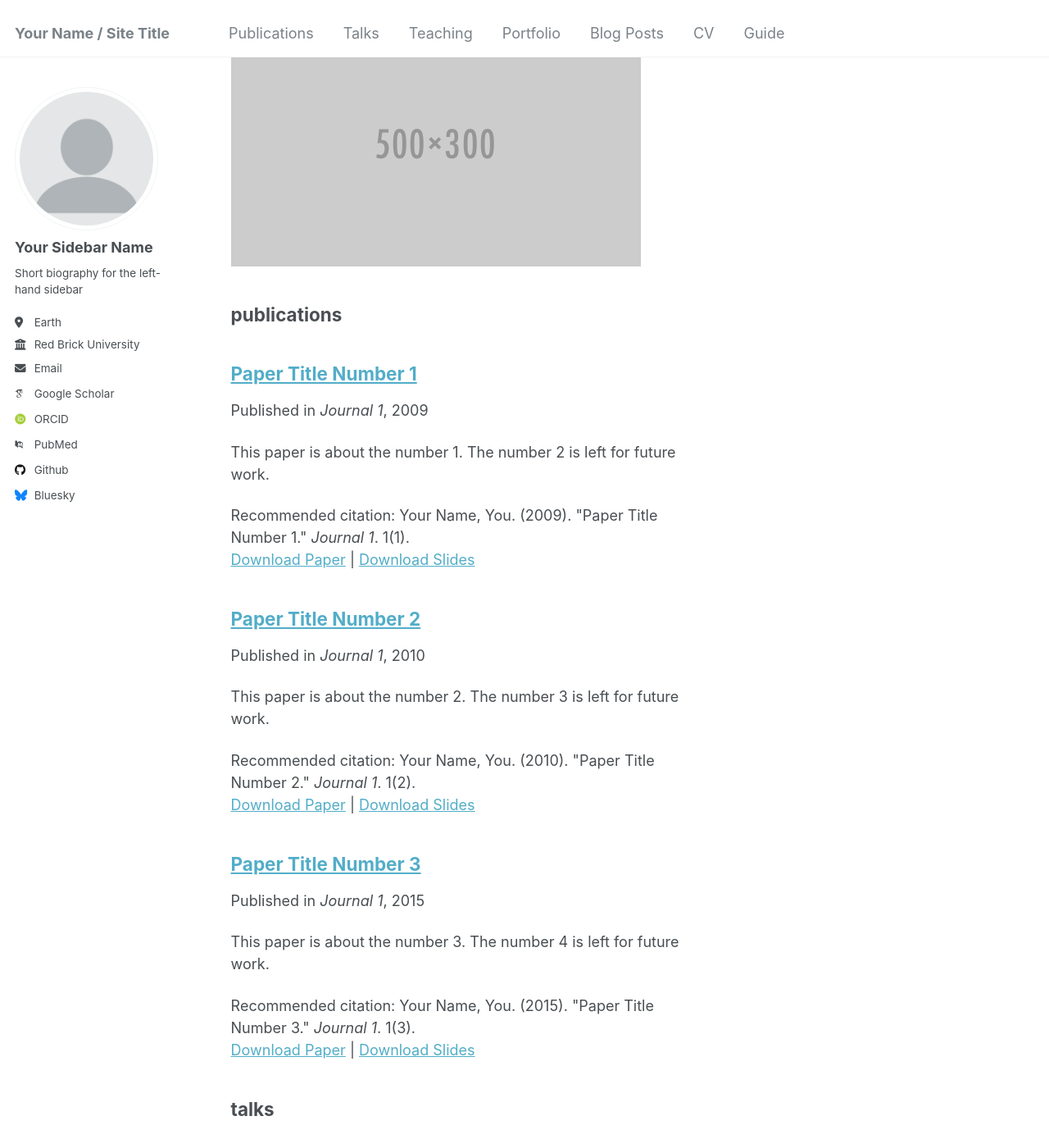
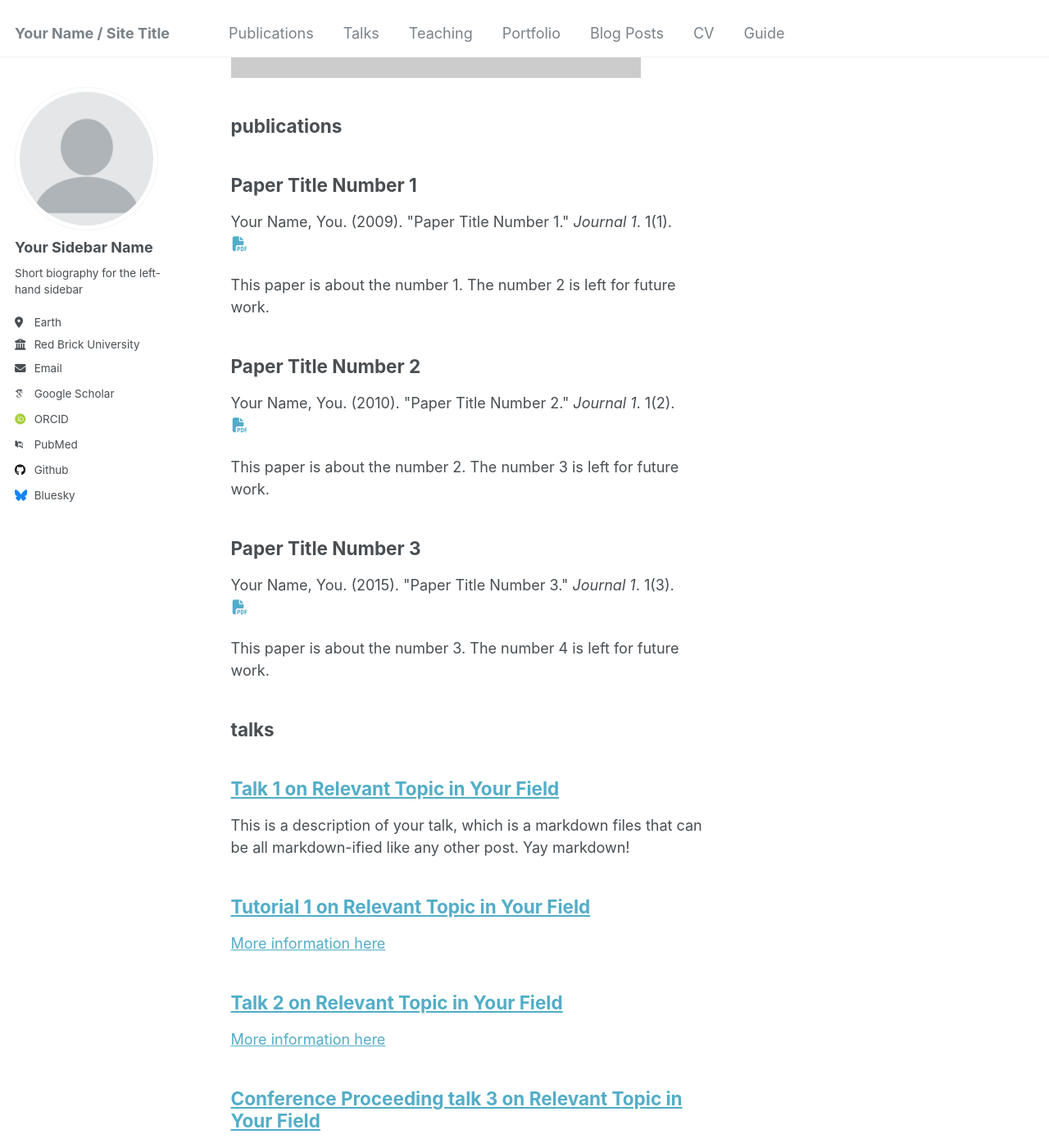
Before and after one commit to shulinbao/shulinbao.github.io, a Jekyll site: the page built from _pages/sitemap.md, in a window 1280 px wide and 1400 px high, scrolled down 3609 px. Shown: the whole window at 82% size. Built offline with Jekyll 4.4.1, drawn with Linux system fonts in a browser that asks for light colours; some web fonts are replaced; a file with an impossible date is left out; some of the changed text lies outside the part shown.

Commit message:
Update archive-single.html

```diff
--- a/_includes/archive-single.html
+++ b/_includes/archive-single.html
@@ -27,7 +27,9 @@
     {% endif %}
 
     <h2 class="archive__item-title" itemprop="headline">
-      {% if post.link %}
+      {% if post.collection == 'publications' %}
+        {{ title }}
+      {% elsif post.link %}
         <a href="{{ post.link }}">{{ title }}</a> <a href="{{ base_path }}{{ post.url }}" rel="permalink"><i class="fa fa-link" aria-hidden="true" title="permalink"></i><span class="sr-only">Permalink</span></a>
       {% else %}
         <a href="{{ base_path }}{{ post.url }}" rel="permalink">{{ title }}</a>
@@ -35,35 +37,66 @@
     </h2>
 
     {% if post.read_time %}
-      <p class="page__meta"><i class="fa fa-clock-o" aria-hidden="true"></i> {% include read-time.html %}</p>
+    {% elsif post.read_time and post.collection == 'posts' %}
+      <p class="page__meta"><i class="fa fa-clock" aria-hidden="true"></i> {% include read-time.html %}</p>
     {% endif %}
 
-        {% if post.collection == 'teaching' %}
-          <p> {{ post.type }}, <i>{{ post.venue }}</i>, {{ post.date | default: "1900-01-01" | date: "%Y" }} </p>
-        {% elsif post.collection == 'publications' %}
-          <p>Published in <i>{{ post.venue }}</i>, {{ post.date | default: "1900-01-01" | date: "%Y" }} </p>
-        {% elsif post.date %}
-         <p class="page__date"><strong><i class="fa fa-fw fa-calendar" aria-hidden="true"></i> {{ site.data.ui-text[site.locale].date_label | default: "Published:" }}</strong> <time datetime="{{ post.date | default: "1900-01-01" | date_to_xmlschema }}">{{ post.date | default: "1900-01-01" | date: "%B %d, %Y" }}</time></p>
-        {% endif %}
+    {% if post.collection == 'teaching' %}
+      <p> {{ post.type }}, <i>{{ post.venue }}</i>, {{ post.date | default: "1900-01-01" | date: "%Y" }} </p>
+    {% elsif post.collection == 'publications' %}
+      {% if post.abstract %}
+        <details><summary>Abstract</summary>
+        <blockquote>
+        <p>
+        {{ post.abstract }}
+        </p>
+        </blockquote>
+        </details>
+      {% endif %}
 
-    {% if post.excerpt and site.read_more != 'enabled' %}
+      <!-- citation and icon code -->
+      <p>
+      {% if post.citation %}
+        {{ post.citation }}
+      {% endif %}
+      <br>
+      {% if post.link %}
+        <a href="{{ post.link }}"><i class="fas fa-fw fa-link zoom" aria-hidden="true"></i></a>
+      {% endif %}
+      {% if post.paperurl %}
+        <a href="{{ post.paperurl }}"><i class="fas fa-fw fa-file-pdf zoom" aria-hidden="true"></i></a>
+      {% endif %}
+      {% if post.code %}
+        <a href="{{ post.code }}"><i class="fas fa-fw fa-code zoom" aria-hidden="true"></i></a>
+      {% endif %}
+      {% if post.github %}
+        <a href="{{ post.github }}"><i class="fab fa-fw fa-github zoom" aria-hidden="true"></i></a>
+      {% endif %}
+      </p>
+    {% elsif post.collection == 'posts' and post.date %}
+      <p class="page__date"><i class="fa fa-fw fa-calendar" aria-hidden="true"></i> <time datetime="{{ post.date | default: "1900-01-01" | date_to_xmlschema }}">{{ post.date | default: "1900-01-01" | date: "%B %d, %Y" }}</time></p>
+    {% endif %}
+
+    {% if post.excerpt and post.collection == 'research' and site.read_more != 'enabled' %}
+      <p class="archive__item-excerpt" itemprop="description">
+        <a href="{{ base_path }}{{ post.url }}" rel="permalink">
+        <div class="container">
+          {{ post.excerpt }}
+          <div class="overlay">
+          </div>
+        </div>
+        </a>
+      </p>
+    {% elsif post.excerpt and site.read_more != 'enabled' %}
     <p class="archive__item-excerpt" itemprop="description">{{ post.excerpt | markdownify }}</p>
     {% elsif post.excerpt and site.read_more == 'enabled' %}
-    <p class="archive__item-excerpt" itemprop="description"><p>{{ post.excerpt | markdownify | remove: '<p>' | remove: '</p>' }}<strong><a href="{{ base_path }}{{ post.url }}" rel="permalink"> Read more</a></strong></p></p>
-    {% endif %}
-
-    {% if post.citation and post.paperurl and post.slidesurl %}
-      <p>Recommended citation: {{ post.citation }}<br /><a href="{{ post.paperurl }}">Download Paper</a> | <a href="{{ post.slidesurl }}">Download Slides</a></p>
-    {% elsif post.citation and post.paperurl %}
-      <p>Recommended citation: {{ post.citation }}<br /><a href="{{ post.paperurl }}">Download Paper</a></p>
-    {% elsif post.citation and post.slidesurl %}
-      <p>Recommended citation: {{ post.citation }}<br /><a href="{{ post.slidesurl }}">Download Slides</a></p>
-    {% elsif post.citation %}
-      <p>Recommended citation: {{ post.citation }}</p>
-    {% elsif post.paperurl %}
-      <p><a href=" {{ post.paperurl }} ">Download Paper</a></p>
-    {% elsif post.slidesurl %}
-      <p><a href="{{ post.slidesurl }}">Download Slides</a></p>
+      <p class="archive__item-excerpt" itemprop="description">
+        <p>{{ post.excerpt | markdownify | remove: '<p>' | remove: '</p>' }}
+          <strong>
+            <a href="{{ base_path }}{{ post.url }}" rel="permalink"> Read more</a>
+          </strong>
+        </p>
+      </p>
     {% endif %}
 
   </article>
```
